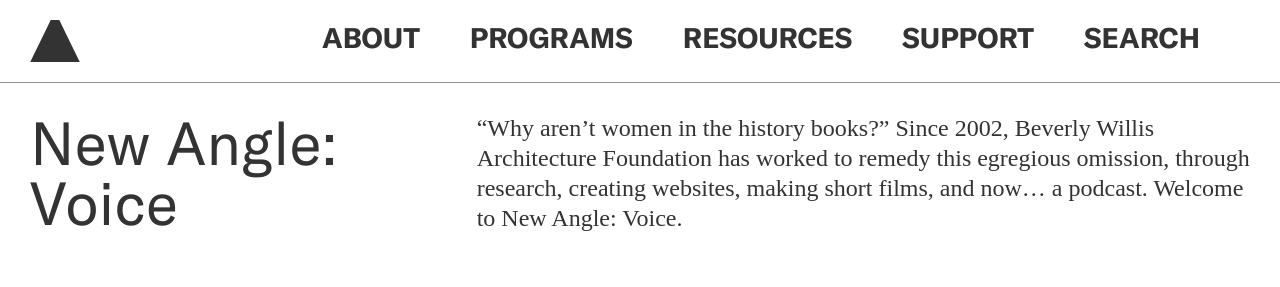
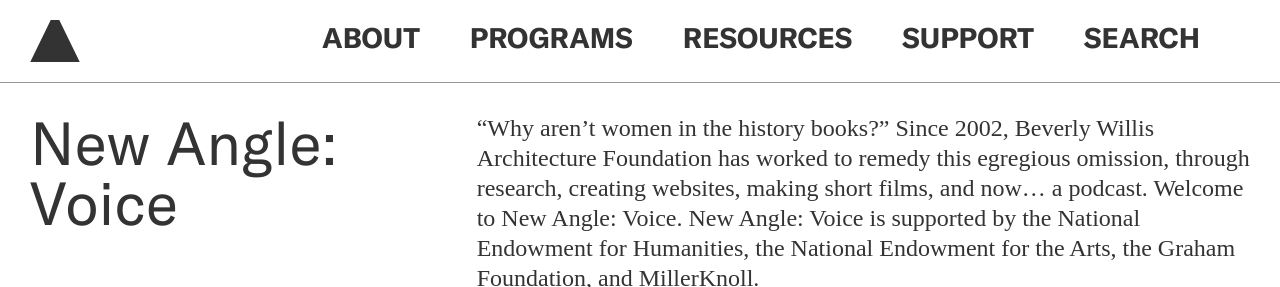
Before and after one commit to jengalas/bwaf-bbw, a Jekyll site: the page built from _resources/podcast.md, in a window 1280 px wide and 900 px high, cut to the strip 0-287 px from the top of the window. Built offline with Jekyll 4.4.1, drawn with Linux system fonts in a browser that asks for light colours; nearby versions of some CDN libraries; some web fonts are replaced.

Commit message:
Update podcast page

```diff
--- a/_resources/podcast.md
+++ b/_resources/podcast.md
@@ -21,7 +21,7 @@
   text_block: "“Why aren’t women in the history books?” Since 2002, Beverly Willis
     Architecture Foundation has worked to remedy this egregious omission, through
     research, creating websites, making short films, and now… a podcast. Welcome to
-    New Angle: Voice."
+    New Angle: Voice. New Angle: Voice is supported by the National Endowment for Humanities, the National Endowment for the Arts, the Graham Foundation, and MillerKnoll."
 - template: image-block
   section_break: false
   include_left-hand_column_text_: true
```
